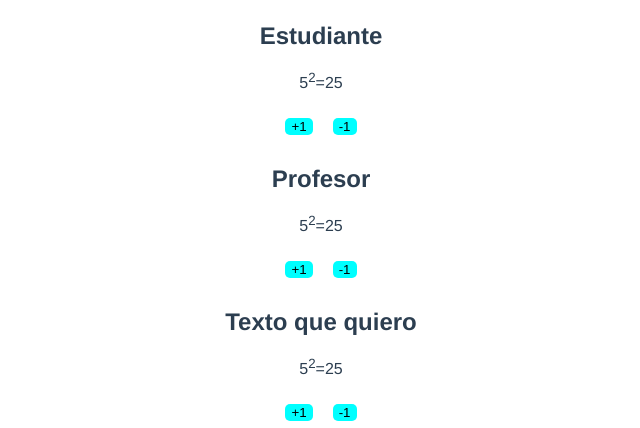
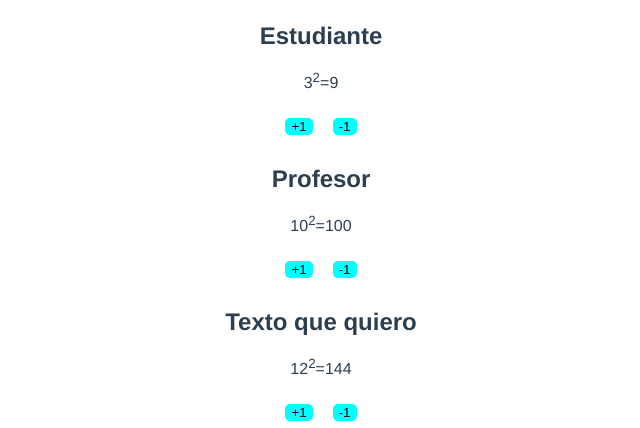
Before and after one commit to Matute1948/pw_vue_u2_p6_al, a Vue app: page / in a window 1280 px wide. Shown: the part 262-690 px from the top of the page, without its empty margins (319-959 px from the left). Built offline with nearby package versions, Linux system fonts and the light colour scheme.

Commit message:
Taller 18

```diff
--- a/src/App.vue
+++ b/src/App.vue
@@ -1,8 +1,8 @@
 <template>
   <img alt="Vue logo" src="./assets/logo.png">
-  <Comtador titulo="Estudiante" />
-  <Comtador titulo="Profesor"/>
-  <Comtador/>
+  <Comtador titulo="Estudiante" num="3"/>
+  <Comtador titulo="Profesor" />
+  <Comtador :num="calcularValor()"/>
 </template>
 
 <script>
@@ -12,6 +12,11 @@ export default {
   components: {
     Comtador,
   },
+  methods:{
+    calcularValor(){
+      return 10+2;
+    }
+  }
 }
 </script>
 
--- a/src/components/Comtador.vue
+++ b/src/components/Comtador.vue
@@ -9,11 +9,25 @@
 
 <script>
 export default {
-  props:['titulo','num'],
+  //props:['titulo','num'], 1 forma de declarar un props (basica)
+  props:{
+    titulo:String,
+    num:{
+      type: Number,
+      required: false,
+      default: 10,
+      validator(value)
+      {
+        /// tengo toda la programacion
+        // return booleando
+        return value>0;
+      }
+    }
+  },
   data(){
     return{
-      numero:5
-    }
+      numero: this.num,
+    };
   },
   methods:{
     calcularCuadrado(){
```
Also changed, not shown: src/components/Pregunta.vue (added, +13 -0 lines).
